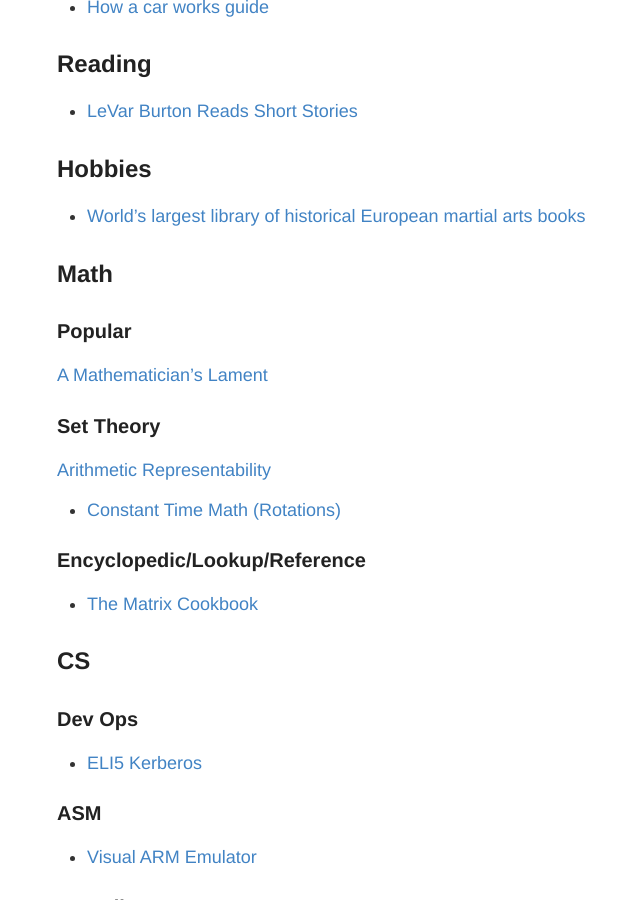
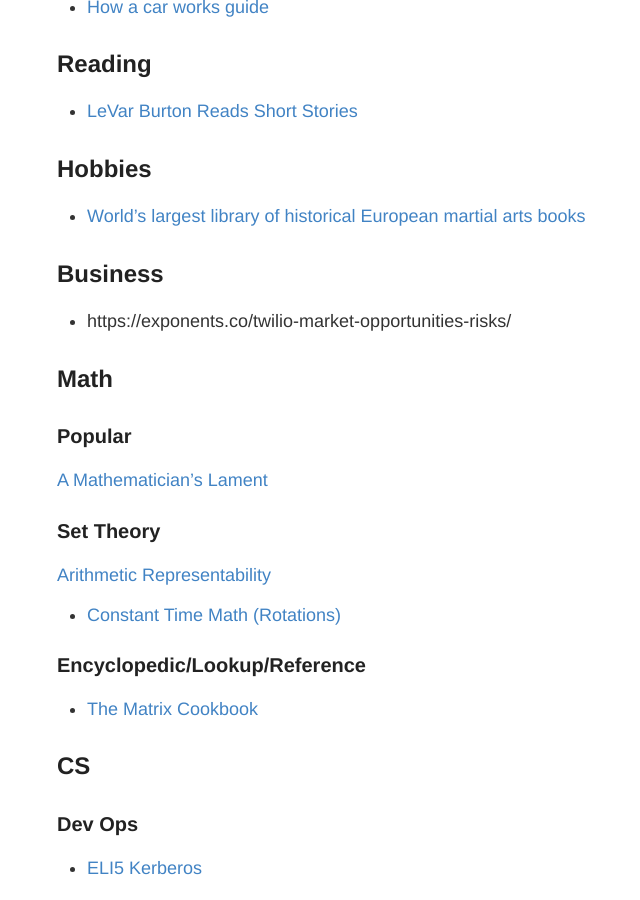
Before and after one commit to RONNCC/ronncc.github, a Jekyll site: the page built from _posts/2016-1-1-InterestingLinks.md, in a window 1280 px wide and 900 px high, scrolled down 713 px. Shown: the whole window, without its empty margins (223-863 px from the left). Built offline with Jekyll 4.4.1, drawn with Linux system fonts in a browser that asks for light colours; comment, search, counter and statistics services are not loaded.

Commit message:
Update 2016-1-1-InterestingLinks.md

```diff
--- a/_posts/2016-1-1-InterestingLinks.md
+++ b/_posts/2016-1-1-InterestingLinks.md
@@ -33,6 +33,10 @@
 
 ## Hobbies
 - [World's largest library of historical European martial arts books](http://wiktenauer.com/wiki/Main_Page)
+
+## Business
+
+- https://exponents.co/twilio-market-opportunities-risks/
 
 ## Math
 
@@ -90,15 +94,15 @@
 - [Categorized Software Packages](http://xyz.insightdataengineering.com/blog/pipeline_map/)
 
 ### Software Packages
-[Stanford Driving Software](https://sourceforge.net/projects/stanforddriving/)
+- [Stanford Driving Software](https://sourceforge.net/projects/stanforddriving/)
 
 
 ## Startups/YComb
-[Why YCombinator made a difference](https://bold.co/public/why-y-combinator-made-all-the-zvgxjl?t=tihkgug)
+- [Why YCombinator made a difference](https://bold.co/public/why-y-combinator-made-all-the-zvgxjl?t=tihkgug)
 
 
 ## News
-[Trending Github Projs](http://www.gitlogs.com/)
+- [Trending Github Projs](http://www.gitlogs.com/)
 
 ## General Technology/Engineering
 [A Camshaft-Free Engine (Koenigsegg) (Video)](https://vimeo.com/145498720)
```
